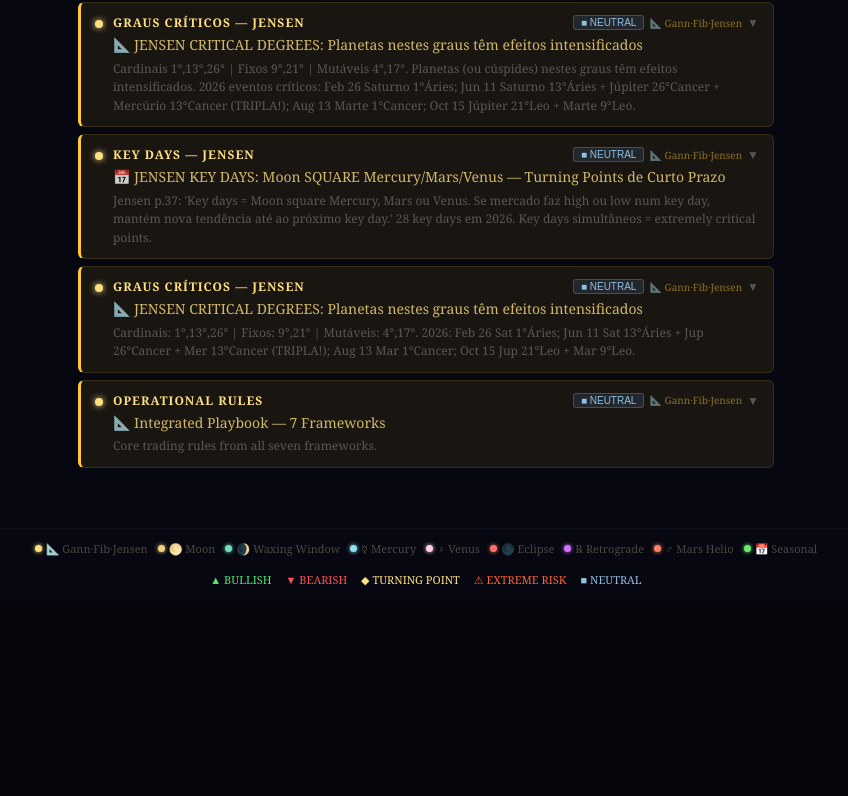
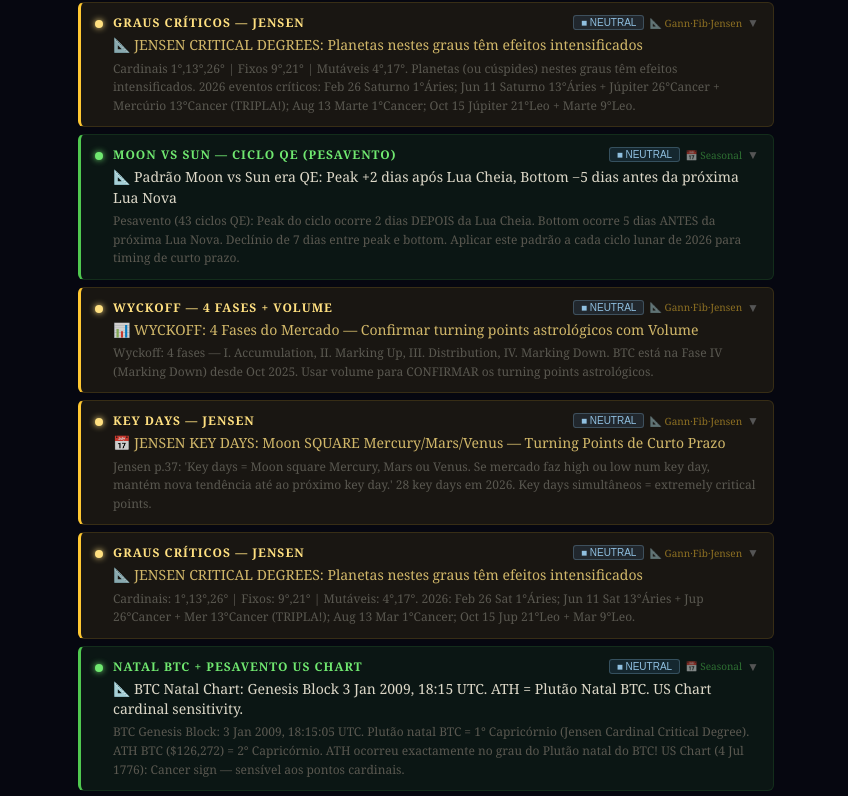
Before and after one commit to tradeit1000/btc-astro-calendar, a React (Vite) app: page / in a window 1280 px wide. Shown: the part 1904-2700 px from the top of the page, without its empty margins (214-1062 px from the left). Before the commit the page ends 2503 px from the top, so only its background shows below. Built offline with nearby package versions, Linux system fonts and the light colour scheme.

Commit message:
atualização

```diff
--- a/src/App.jsx
+++ b/src/App.jsx
@@ -91,6 +91,14 @@ VISAO:{l:"Annual Overview",e:[
    e:"📐 JENSEN CRITICAL DEGREES: Planetas nestes graus têm efeitos intensificados",
    c:"Cardinais 1°,13°,26° | Fixos 9°,21° | Mutáveis 4°,17°. Planetas (ou cúspides) nestes graus têm efeitos intensificados. 2026 eventos críticos: Feb 26 Saturno 1°Áries; Jun 11 Saturno 13°Áries + Júpiter 26°Cancer + Mercúrio 13°Cancer (TRIPLA!); Aug 13 Marte 1°Cancer; Oct 15 Júpiter 21°Leo + Marte 9°Leo.",
    why:"Jensen (p.58): 'Planets or house cusps in these degrees have intensified effects.' GRAUS POR MODALIDADE: Cardinais (Áries,Cancer,Libra,Cap): 1°, 13°, 26°. Fixos (Touro,Leão,Escorpião,Aquário): 9°, 21°. Mutáveis (Gémeos,Virgem,Sag,Peixes): 4°, 17°. 2026 EVENTOS NOTÁVEIS: (1) FEB 26: Saturno a 1°Áries (Cardinal critical) — o planeta do squaring do ATH num grau crítico, 5 dias antes do square exacto com o ATH em Mar 3. Sinal antecipador do turning point. (2) JUN 11: TRÊS planetas em graus críticos simultaneamente — Saturno 13°Áries (Cardinal), Júpiter 26°Cancer (Cardinal), Mercúrio 13°Cancer (Cardinal) — 4 dias antes do maior bottom signal do ano (Jun 15, 6 frameworks). Jensen: 'Occasionally key days develop simultaneously and thereby mark extremely critical points.' (3) AUG 13: Marte a 1°Cancer (Cardinal critical) — dentro do cluster Aug 15 double bullish. Marte (planet of action) no grau cardinal crítico confirma a acção de mercado prevista. (4) OCT 15: Júpiter 21°Leo + Marte 9°Leo (ambos Fixed critical degrees) — dentro da Fall Crash Zone. Dois planetas em graus críticos fixos = volatilidade extrema esperada."},
+  {w:"MOON vs SUN — Ciclo QE (Pesavento)",t:"p",bias:"neut",src:"Pesavento & Smoleny — A Trader's Guide to Financial Astrology (2015) Cap.11 — 43 ciclos desde 2009",
+   e:"📐 Padrão Moon vs Sun era QE: Peak +2 dias após Lua Cheia, Bottom −5 dias antes da próxima Lua Nova",
+   c:"Pesavento (43 ciclos QE): Peak do ciclo ocorre 2 dias DEPOIS da Lua Cheia. Bottom ocorre 5 dias ANTES da próxima Lua Nova. Declínio de 7 dias entre peak e bottom. Aplicar este padrão a cada ciclo lunar de 2026 para timing de curto prazo.",
+   why:"Pesavento Cap.11, 43 ciclos pós-2009 (QE era): Sequência completa do ciclo de 29.5 dias: (1) Peak 1 dia ANTES da Lua Nova; (2) Declínio 5 dias APÓS LN; (3) Rally 3 dias; (4) Peak 7 dias ANTES da Lua Cheia; (5) Drop 2 dias ANTES da LC; (6) Rally 4 dias → PEAK 2 dias APÓS LC; (7) DECLÍNIO 7 DIAS; (8) BOTTOM 5 dias ANTES da próxima LN; (9) Rally até 1 dia antes da LN. CONTRASTE com ciclo long-term (1885-present, 730+ ciclos): peak 3 dias APÓS LC. IMPLICAÇÃO 2026: Em mercado bearish, usar este padrão para timing de shorts (entrar perto do peak de +2 dias após LC) e longs de curto prazo (bottom de −5 dias antes da LN). Sempre no contexto do seasonal bearish/bullish. LN de Áries (~17 Abr): bottom esperado ~12 Abr → rally curto até ~16 Abr → Apr 16 = início do Sell in May bearish."},
+  {w:"WYCKOFF — 4 Fases + Volume",t:"g",bias:"neut",src:"Richard D. Wyckoff — The Wyckoff Method of Trading and Investing in Stocks (1931-1937)",
+   e:"📊 WYCKOFF: 4 Fases do Mercado — Confirmar turning points astrológicos com Volume",
+   c:"Wyckoff: 4 fases — I. Accumulation, II. Marking Up, III. Distribution, IV. Marking Down. BTC está na Fase IV (Marking Down) desde Oct 2025. Usar volume para CONFIRMAR os turning points astrológicos.",
+   why:"Wyckoff (1931): A quinta perspectiva — técnica pura que complementa os 4 frameworks astrológicos. PRINCÍPIOS CHAVE: (1) 'A sudden or abnormal increase in volume, appearing after a given price movement has been in progress, usually indicates the end or approaching end of that particular movement' — portanto, quando o BTC atingir a zona $54K-$63K (Gann 50% + S9 + 0°Aries), verificar se aparece volume anormal: seria o sinal de climax de venda/início de Accumulation. (2) 'If unusual volume appears when breaking through a trading range, it indicates CONTINUATION in the direction of the break' — uma quebra de $67,261 (S9 24×) com volume alto = continuação bearish até $63,136 ou $54,000. (3) 'Springboard' = melhor momento de compra: quando o preço faz um low com MENOS volume do que o low anterior (pressão de venda a diminuir) seguido de um rally com volume crescente. (4) Volume decrescente em rally = distribuição, não comprar. CONVERGÊNCIA WYCKOFF + ASTROLOGIA: Os frameworks astrológicos dizem QUANDO é mais provável o turning point (via ciclos). O Wyckoff diz COMO confirmar que o turning point está efectivamente a acontecer (via volume). Juntos = maior probabilidade de precisão. 'Composite Operator' do Wyckoff = o smart money que acumula em silêncio quando a massa vende em pânico."},
   {w:"KEY DAYS — Jensen",t:"g",bias:"neut",src:"Jensen (1978) Astro-Cycles p.37",
    e:"📅 JENSEN KEY DAYS: Moon SQUARE Mercury/Mars/Venus — Turning Points de Curto Prazo",
    c:"Jensen p.37: 'Key days = Moon square Mercury, Mars ou Venus. Se mercado faz high ou low num key day, mantém nova tendência até ao próximo key day.' 28 key days em 2026. Key days simultâneos = extremely critical points.",
@@ -99,6 +107,10 @@ VISAO:{l:"Annual Overview",e:[
    e:"📐 JENSEN CRITICAL DEGREES: Planetas nestes graus têm efeitos intensificados",
    c:"Cardinais: 1°,13°,26° | Fixos: 9°,21° | Mutáveis: 4°,17°. 2026: Feb 26 Sat 1°Áries; Jun 11 Sat 13°Áries + Jup 26°Cancer + Mer 13°Cancer (TRIPLA!); Aug 13 Mar 1°Cancer; Oct 15 Jup 21°Leo + Mar 9°Leo.",
    why:"Jensen (p.58): 'Planets or house cusps in these degrees have intensified effects.' EVENTOS 2026: (1) Feb 26: Saturno 1°Áries (Cardinal critical) = 5 dias antes do square exacto com o ATH + Blood Moon Eclipse (Mar 3). É o sinal antecipador intensificado. (2) Jun 11: TRIPLA — Saturno 13°Áries + Júpiter 26°Cancer + Mercúrio 13°Cancer = todos em Cardinal critical degrees, 4 dias antes do Jun 15 bottom signal de 6 frameworks. Os graus críticos intensificam o turning point que se aproxima. (3) Aug 13: Marte 1°Cancer (Cardinal critical) — dentro do cluster double bullish de Aug 15. (4) Oct 15: Júpiter 21°Leo + Marte 9°Leo (ambos Fixed critical) = dois planetas em graus fixos críticos dentro da Fall Crash Zone → volatilidade extrema esperada por volta de Out 15. Jensen: 'Planets in critical degrees have intensified effects.'"},
+  {w:"NATAL BTC + Pesavento US Chart",t:"p",bias:"neut",src:"Pesavento Cap.10 (US Chart cardinal sensitivity) + BTC Genesis Block Jan 3 2009",
+   e:"📐 BTC Natal Chart: Genesis Block 3 Jan 2009, 18:15 UTC. ATH = Plutão Natal BTC. US Chart cardinal sensitivity.",
+   c:"BTC Genesis Block: 3 Jan 2009, 18:15:05 UTC. Plutão natal BTC = 1° Capricórnio (Jensen Cardinal Critical Degree). ATH BTC ($126,272) = 2° Capricórnio. ATH ocorreu exactamente no grau do Plutão natal do BTC! US Chart (4 Jul 1776): Cancer sign — sensível aos pontos cardinais.",
+   why:"NATAL BTC: Pesavento: 'A birth chart of a company is determined by the first trade that the company makes on the stock exchange.' BTC Genesis Block = 3 Jan 2009, 18:15:05 UTC. Planetas natal BTC: Sol 13°Capricórnio (Jensen Cardinal Critical!), Plutão 1°Capricórnio (Jensen Cardinal Critical 1°!), Júpiter 28°Cap. O ATH de $126,272 = 2° Capricórnio (zodiacal). O ATH ocorreu no grau SEGUINTE ao Plutão natal do BTC (1°Cap). Saturno a fazer square ao ATH (Mar 3 2026) = Saturno a fazer square ao Plutão natal do BTC. Saturn square Pluto = a mais poderosa transformação de estruturas de poder na astrologia — confirma a magnitude da reversão. US CHART CARDINAL SENSITIVITY: Pesavento (p.136): 'The U.S. chart is sensitive to cardinal points. Markets tend to show lows at each of the four cardinal signs.' Para 2026: Sun entra Áries (~Mar 20, Spring Equinox) = waning square ao US Sun = LOW; Sun entra Cancer (~Jun 21) = conjunction ao US Sun = LOW antes do Summer Rally; Sun entra Libra (~Sep 22) = waxing square = CRASH SIGNAL (all major crashes occurred here); Sun entra Cap (~Dec 21) = opposition = LOW antes do January Effect. Confirma todos os Gann solar milestones do calendário via mecanismo natal diferente."},
   {w:"OPERATIONAL RULES",t:"g",bias:"neut",src:"Gann + Pesavento + Jensen + 20 Years Studying Gann",
    e:"📐 Integrated Playbook — 7 Frameworks",
    c:"Core trading rules from all seven frameworks.",
@@ -314,10 +326,10 @@ MAY:{l:"May",e:[
    e:"♂ Mars Heliocentric 135° from ATH — Sesquiquadrate BEARISH",
    c:"Mars helio at 135° from ATH position. Second Mars geometric milestone. 1+3+5=9.",
    why:"135° = sesquiquadrate = 90° + 45°. Hard aspect in Gann's square family. 1+3+5=9. Within 'Sell in May' bearish seasonal — the Mars geometric pressure reinforces the directional bias."},
-  {w:"May 22",t:"g",bias:"turn",src:"Gann Master Time Factor",
-   e:"📐 Gann 225° (228.3d from ATH) — 2+2+5=9",
-   c:"Fifth 45° angular milestone from ATH. 2+2+5=9.",
-   why:"Gann's angular method continues: 225° = fifth step around the annual cycle wheel."},
+  {w:"May 22",t:"g",bias:"bear",src:"Pesavento Solar Cycle Figure 10.3 (since 1885) + Gann Master Time Factor",
+   e:"📐 Gann 225° (228.3d) + PESAVENTO SUB-TURN May 22 — Sub-turning point dentro do 'Sell in May'",
+   c:"Pesavento (Fig.10.3): May 22 é um sub-turning point dentro do seasonal 'Sell in May and Go Away' (Apr 16 – Jun 26). É um ponto de viragem menor que pode marcar uma pausa ou aceleração do declínio bearish. Coincide com Gann 225° angular.",
+   why:"Pesavento (p.136, Figure 10.3): A análise do ciclo solar desde 1885 revela sub-turning points internos dentro de cada seasonal. May 22 é identificado como um desses turning points dentro do período bearish 'Sell in May'. Pode marcar um rebote temporário (rally técnico dentro da tendência de baixa) ou uma aceleração do decline. Gann's angular method continues: 225° = fifth step around the annual cycle wheel."},
   {w:"May 22",t:"v",bias:"neut",src:"JPL geocentric",
    e:"♀ Venus SQUARE Neptune (0.317°) — Value Illusion",
    c:"Venus squares Neptune. Financial values become unclear, based on fantasy or unrealistic expectations.",
@@ -589,7 +601,7 @@ DEC:{l:"December",e:[
    why:"Mercury (narrative) square Jupiter (expansion) = narrative overextension. Falls as the January Effect window approaches (Dec 20). An overoptimistic communication event at the start of December — watch for a brief narrative correction before the year-end rally begins."},
   {w:"Dec 08",t:"m",bias:"turn",src:"JPL geocentric",
    e:"☿ Mercury OPPOSITION Uranus (0.671°) — Sudden Narrative Disruption at Santa Claus Rally End",
-   c:"Mercury opposes Uranus at 0.671° orb on the last day of the Santa Claus Rally. Sudden unexpected news as the rally closes.",
+   c:"Mercury opposes Uranus at 0.671° orb. PESAVENTO (Table 10.1): Dec 8 = FIM EXACTO do Santa Claus Rally (Oct 27 – Dec 8). A partir de Dec 8 até Dec 20 há um período neutral (nem Santa Claus nem January Effect). O January Effect começa em Dec 20. Esta é a data correcta do fim do Santa Claus — não Dez 20 como frequentemente citado.",
    why:"Mercury-Uranus opposition = sudden unexpected narrative reversal. Falls on Dec 8 — the last day of the Santa Claus Rally (Pesavento). An unexpected news event that closes the rally and begins the brief pause before the January Effect opens Dec 20."},
   {w:"Dec 08",t:"p",bias:"neut",src:"Pesavento (2015)",
    e:"📅 END Santa Claus Rally",
```
